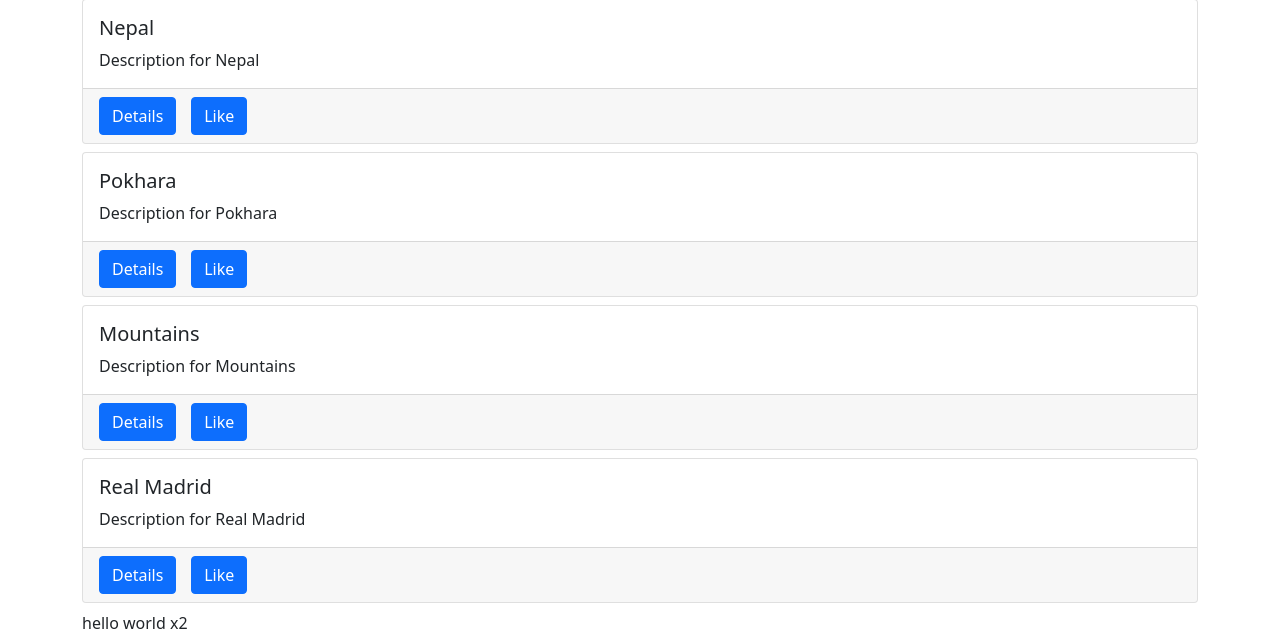
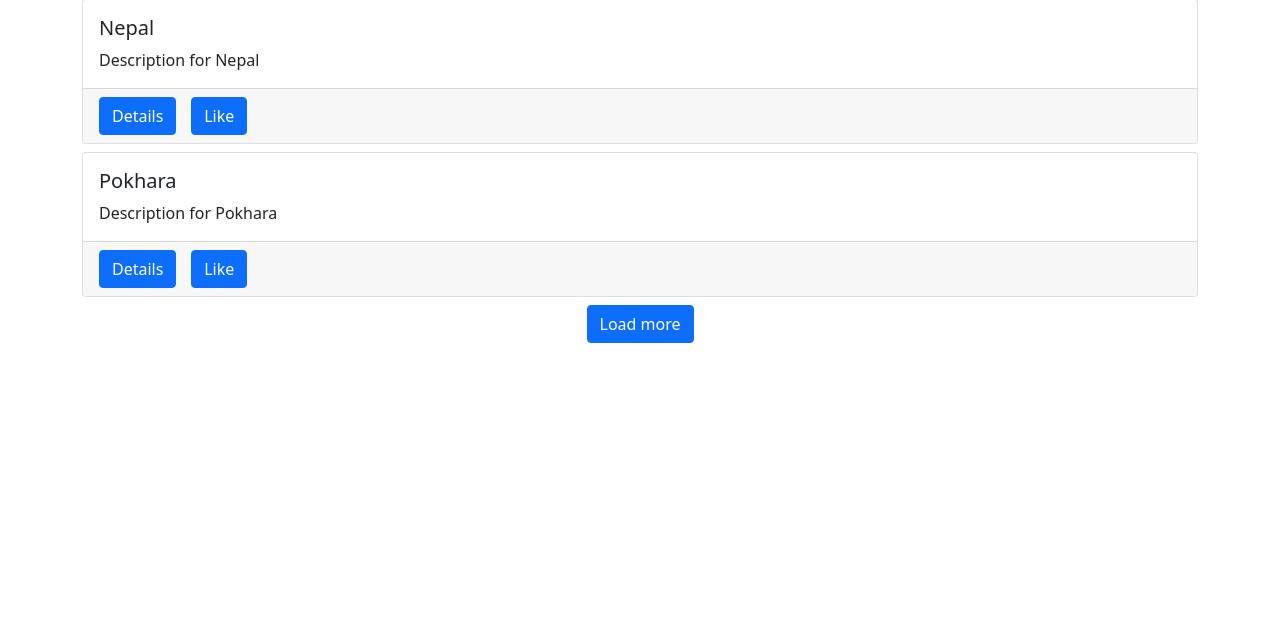
Before and after one commit to smaran-adk/Sadhikari8537_A4_NAD, a Django app: page / in a window 1280 px wide. Shown: the part 170-805 px from the top of the page. After the commit the page ends 513 px from the top, so only its background shows below. Run offline with Django 5.2, Linux system fonts and the light colour scheme; data comes from the database, SQL or seed files in the repository; data that the repository does not hold is empty; some libraries are stand-ins or nearby versions.

Commit message:
load more button added

```diff
--- a/src/posts/static/posts/main.js
+++ b/src/posts/static/posts/main.js
@@ -1,22 +1,15 @@
 
-const helloworldBox = document.getElementById('hello-world')
+
 const postsBox = document.getElementById('posts-box')
 const spinnerBox = document.getElementById('spinner-box')
+const loadBtn= document.getElementById('load-btn')
+const endBox=document.getElementById('end-box')
+let visible= 3
+
+const getData=()=>{
     $.ajax({
         type: 'GET',
-    url: '/hello-world/',
-    success: function (response){
-        console.log('success', response.text)
-        helloworldBox.textContent= response.text
-    },
-    error: function(error){
-        console.log('error', error)
-    }
-})
-
-$.ajax({
-    type: 'GET',
-    url: '/data/',
+        url: `/data/${visible}/`,
         success: function(response){
             console.log(response)
             const data =response.data
@@ -43,8 +36,25 @@
                         `
                 });
             },100)
+            console.log(response.size)
+            if (response.size ===0){
+                endBox.textContent="NO post added yet..."
+        }
+        else if(response.size<=visible){
+                loadBtn.classList.add('not-visible')
+                endBox.textContent="No more posts to load..."
+        }
+
         },
         error: function(error){
             console.log(error)
         }
     })
+}
+
+loadBtn.addEventListener('click',()=>{
+    spinnerBox.classList.remove('not-visible')
+    visible+=3
+    getData()
+})
+getData()
--- a/src/posts/templates/posts/main.html
+++ b/src/posts/templates/posts/main.html
@@ -13,13 +13,15 @@
     {% comment "" %}{% for obj in qs %}
         {{obj.title}}-{{obj.body}} <br>
     {% endfor %}{% endcomment %}
+
+
+    <div id="posts-box" ></div>
     <div id="spinner-box" class="text-center">
         <div class="spinner-border" role="status"></div>
     </div>
 
-    <div id="posts-box" ></div>
-
-    <div id="hello-world"></div>
+    <div class="text-center mb-3" id="end-box">
+        <button class="btn btn-primary" id="load-btn">Load more</button>
 
 
 {% endblock content %}
--- a/src/posts/urls.py
+++ b/src/posts/urls.py
@@ -14,7 +14,7 @@
 
 urlpatterns =[
     path('',post_list_and_create, name='main-board'),
-    path('data/', load_post_data_view, name='posts-data'),
+    path('data/<int:num_posts>/', load_post_data_view, name='posts-data'),
 
     path('hello-world/', hello_world_view, name='hello-world'),
 ]
--- a/src/posts/views.py
+++ b/src/posts/views.py
@@ -7,7 +7,12 @@
     qs =Post.objects.all()
     return render(request, 'posts/main.html', {'qs':qs})
 
-def load_post_data_view(request):
+def load_post_data_view(request, num_posts):
+    visible=3
+    upper=num_posts
+    lower =upper -visible
+    size = Post.objects.all().count()
+
     qs =Post.objects.all()
     data=[]
     for obj in qs:
@@ -15,10 +20,11 @@
             'id':obj.id,
             'title':obj.title,
             'body':obj.body,
+            'liked': True if request.user in obj.liked.all() else False,
             'author':obj.author.user.username
         }
         data.append(item)
-    return JsonResponse({'data':data})
+    return JsonResponse({'data':data[lower:upper],'size': size})
 
 def hello_world_view(request):
     return JsonResponse({'text': 'hello world x2'})
```
Lines whose indentation alone changed are shown as unchanged.
